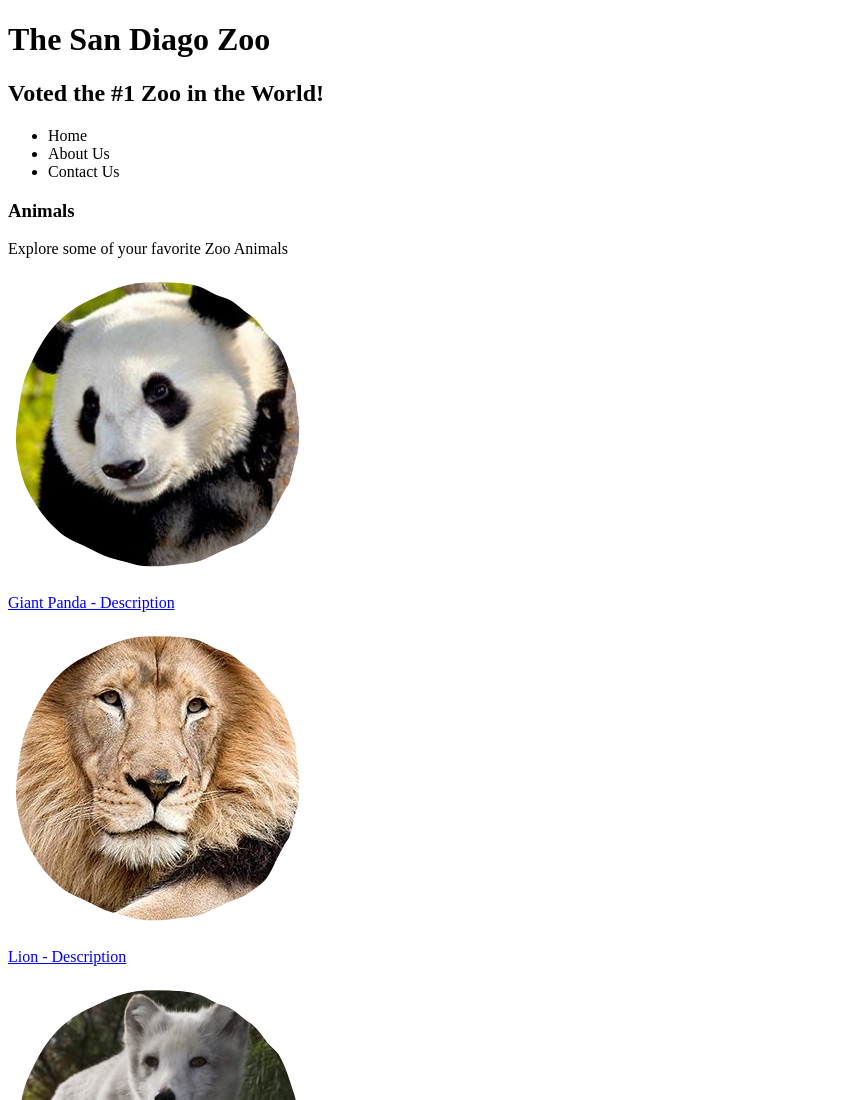
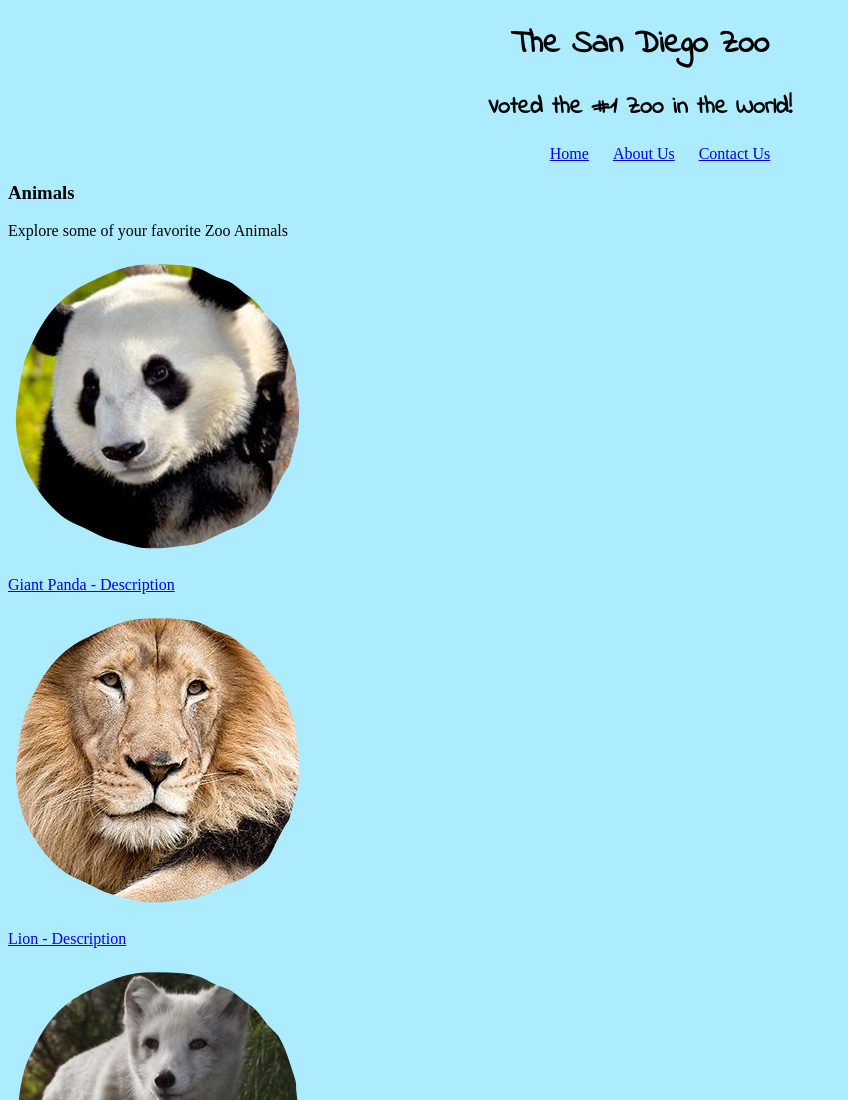
Before and after one commit to anju468/groupproject, a plain HTML site: page index.html in a window 1280 px wide. Shown: the top 1100 px of the page, without its empty margins (0-848 px from the left). Drawn offline with Linux system fonts and the light colour scheme.

Commit message:
Add styles to header and background.

```diff
--- a/css/style.css
+++ b/css/style.css
@@ -0,0 +1,37 @@
+body {
+  background-color: #ADEBFF;
+}
+
+p {
+
+}
+
+/*header*/
+.header {
+  text-align: center;
+  font-family: 'Indie Flower', cursive;
+}
+
+ul {
+  list-style-type: none;
+  text-align: center;
+}
+
+ul li {
+  display: inline;
+  margin: 10px;
+}
+
+/*columns*/
+
+.panda {
+
+}
+
+.lion {
+
+}
+
+.fox {
+
+}
--- a/index.html
+++ b/index.html
@@ -1,19 +1,23 @@
 <!DOCTYPE html>
   <head>
     <link rel="stylesheet" href="css/style.css" media="all" type="text/css" charset="utf-8">
+    <link href='https://fonts.googleapis.com/css?family=Indie+Flower' rel='stylesheet' type='text/css'>
    <title>The San Diego Zoo</title>
   </head>
   <body>
-    <h1> The San Diago Zoo </h1>
-    <h2> Voted the #1 Zoo in the World! </h2>
 
-    <nav class="nav">
+    <div class="header">
+      <h1> The San Diego Zoo </h1>
+      <h2> Voted the #1 Zoo in the World! </h2>
+    </div>
+
+    <div class="nav">
       <ul>
-        <li>Home</li>
-        <li>About Us</li>
-        <li>Contact Us</li>
+        <li><a href="http://zoo.sandiegozoo.org/">Home</a></li>
+        <li><a href="http://zoo.sandiegozoo.org/content/about-san-diego-zoo">About Us</a></li>
+        <li><a href="http://zoo.sandiegozoo.org/content/contact-us">Contact Us</a></li>
       </ul>
-    </nav>
+    </div>
 
     <h3> Animals </h3>
     <p>
```
